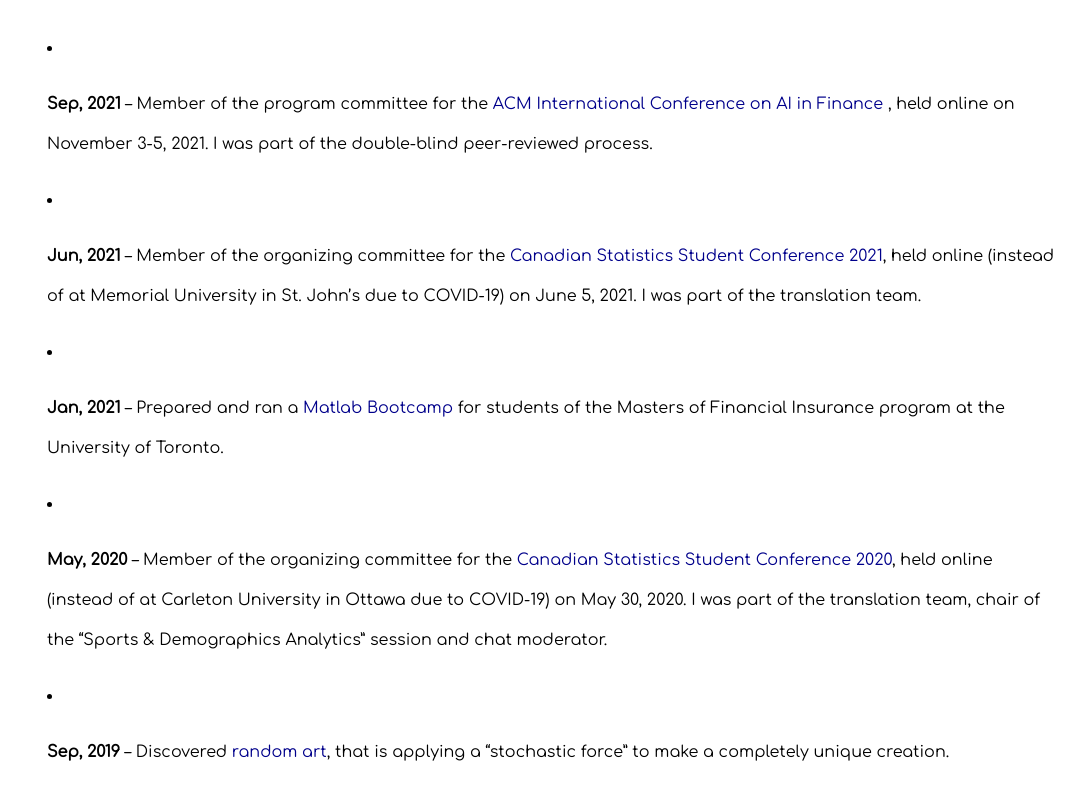
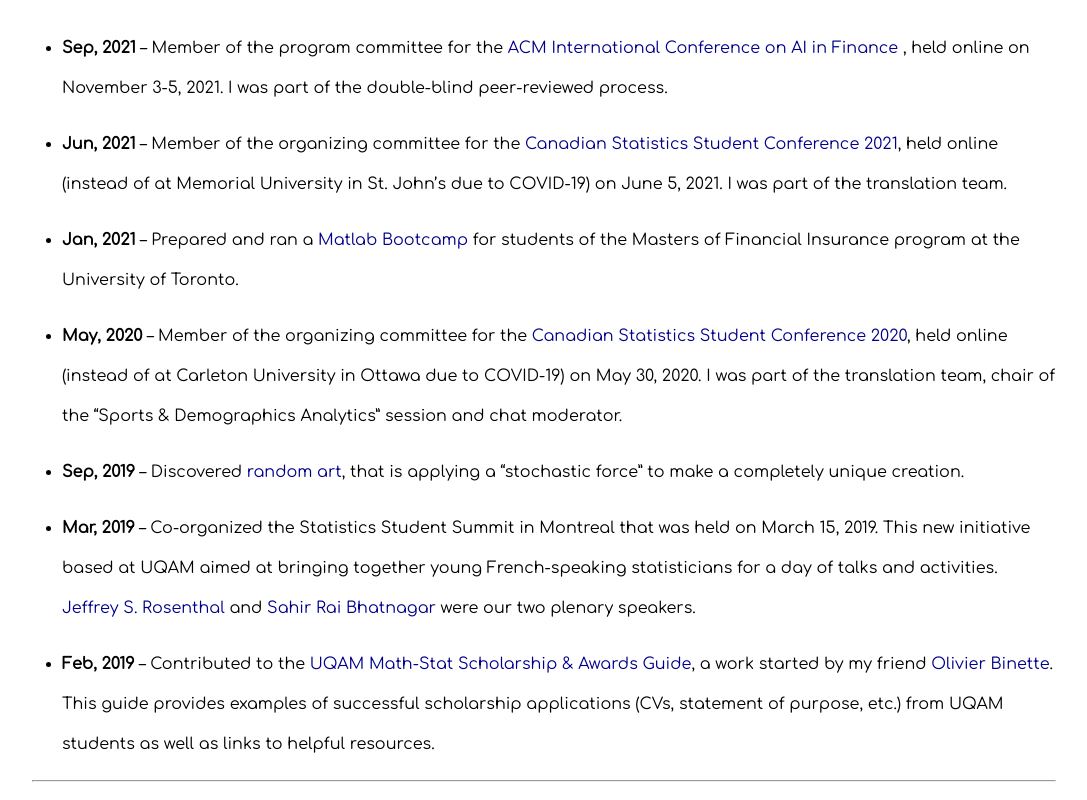
Before and after one commit to acoache/acoache.github.io, a React (Create React App) app: page / in a window 1280 px wide. Shown: the part 1060-1860 px from the top of the page, without its empty margins (96-1183 px from the left). Built offline with nearby package versions, Linux system fonts and the light colour scheme.

Commit message:
Add <ul>'s for the News section

```diff
--- a/src/components/News/index.jsx
+++ b/src/components/News/index.jsx
@@ -6,15 +6,18 @@ function Presentations() {
   return (
     <div>
       <div className="news" id="news">
+        <ul>
           <li>
             <p>
               <b>Sep, 2021 </b>
               – Member of the program committee for the
-            <a href="https://ai-finance.org/" target="_blank" rel="noreferrer"> ACM International Conference  on AI in Finance </a>
+              <a href="https://ai-finance.org/" target="_blank" rel="noreferrer"> ACM International Conference on AI in Finance </a>
               , held online on November 3-5, 2021.
               I was part of the double-blind peer-reviewed process.
             </p>
           </li>
+        </ul>
+        <ul>
           <li>
             <p>
               <b>Jun, 2021 </b>
@@ -24,6 +27,8 @@ function Presentations() {
               5, 2021. I was part of the translation team.
             </p>
           </li>
+        </ul>
+        <ul>
           <li>
             <p>
               <b>Jan, 2021 </b>
@@ -32,6 +37,8 @@ function Presentations() {
               for students of the Masters of Financial Insurance program at the University of Toronto.
             </p>
           </li>
+        </ul>
+        <ul>
           <li>
             <p>
               <b>May, 2020 </b>
@@ -42,6 +49,8 @@ function Presentations() {
               Demographics Analytics” session and chat moderator.
             </p>
           </li>
+        </ul>
+        <ul>
           <li>
             <p>
               <b>Sep, 2019 </b>
@@ -50,6 +59,8 @@ function Presentations() {
               , that is applying a “stochastic force” to make a completely unique creation.
             </p>
           </li>
+        </ul>
+        <ul>
           <li>
             <p>
               <b>Mar, 2019 </b>
@@ -62,6 +73,8 @@ function Presentations() {
               were our two plenary speakers.
             </p>
           </li>
+        </ul>
+        <ul>
           <li>
             <p>
               <b>Feb, 2019 </b>
@@ -73,6 +86,7 @@ function Presentations() {
               statement of purpose, etc.) from UQAM students as well as links to helpful resources.
             </p>
           </li>
+        </ul>
       </div>
     </div>
   );
--- a/src/components/News/styles.scss
+++ b/src/components/News/styles.scss
@@ -43,6 +43,10 @@
     text-align: right;
     width: 50%;
     justify-content: right;
+  }
+
+  ul {
+    padding-left: 15px;
   }
 
   ul:hover, a:hover{
--- a/src/components/News_fr/index.jsx
+++ b/src/components/News_fr/index.jsx
@@ -6,6 +6,7 @@ function Presentations() {
   return (
     <div>
       <div className="news" id="news">
+        <ul>
           <li>
             <p>
               <b>Sept, 2021 </b>
@@ -15,6 +16,8 @@ function Presentations() {
               de d’évaluation par les pairs à double insu.
             </p>
           </li>
+        </ul>
+        <ul>
           <li>
             <p>
               <b>Juin, 2021 </b>
@@ -24,6 +27,8 @@ function Presentations() {
               en raison de la COVID-19) le 5 juin 2021. Je faisais partie de l’équipe de traduction.
             </p>
           </li>
+        </ul>
+        <ul>
           <li>
             <p>
               <b>Janv, 2021 </b>
@@ -33,6 +38,8 @@ function Presentations() {
               Toronto.
             </p>
           </li>
+        </ul>
+        <ul>
           <li>
             <p>
               <b>Mai, 2020 </b>
@@ -43,6 +50,8 @@ function Presentations() {
               président de la session “Analyses sportives et démographiques” et modérateur.
             </p>
           </li>
+        </ul>
+        <ul>
           <li>
             <p>
               <b>Sept, 2019 </b>
@@ -52,6 +61,8 @@ function Presentations() {
               complètement unique.
             </p>
           </li>
+        </ul>
+        <ul>
           <li>
             <p>
               <b>Mars, 2019 </b>
@@ -64,6 +75,8 @@ function Presentations() {
               étaient nos deux conférenciers invités.
             </p>
           </li>
+        </ul>
+        <ul>
           <li>
             <p>
               <b>Févr, 2019 </b>
@@ -76,6 +89,7 @@ function Presentations() {
               en plus d’offrir des liens à différentes ressources utiles.
             </p>
           </li>
+        </ul>
       </div>
     </div>
   );
--- a/src/components/News_fr/styles.scss
+++ b/src/components/News_fr/styles.scss
@@ -43,6 +43,10 @@
     text-align: right;
     width: 50%;
     justify-content: right;
+  }
+
+  ul {
+    padding-left: 15px;
   }
 
   ul:hover, a:hover{
```
Lines whose indentation alone changed are shown as unchanged.
